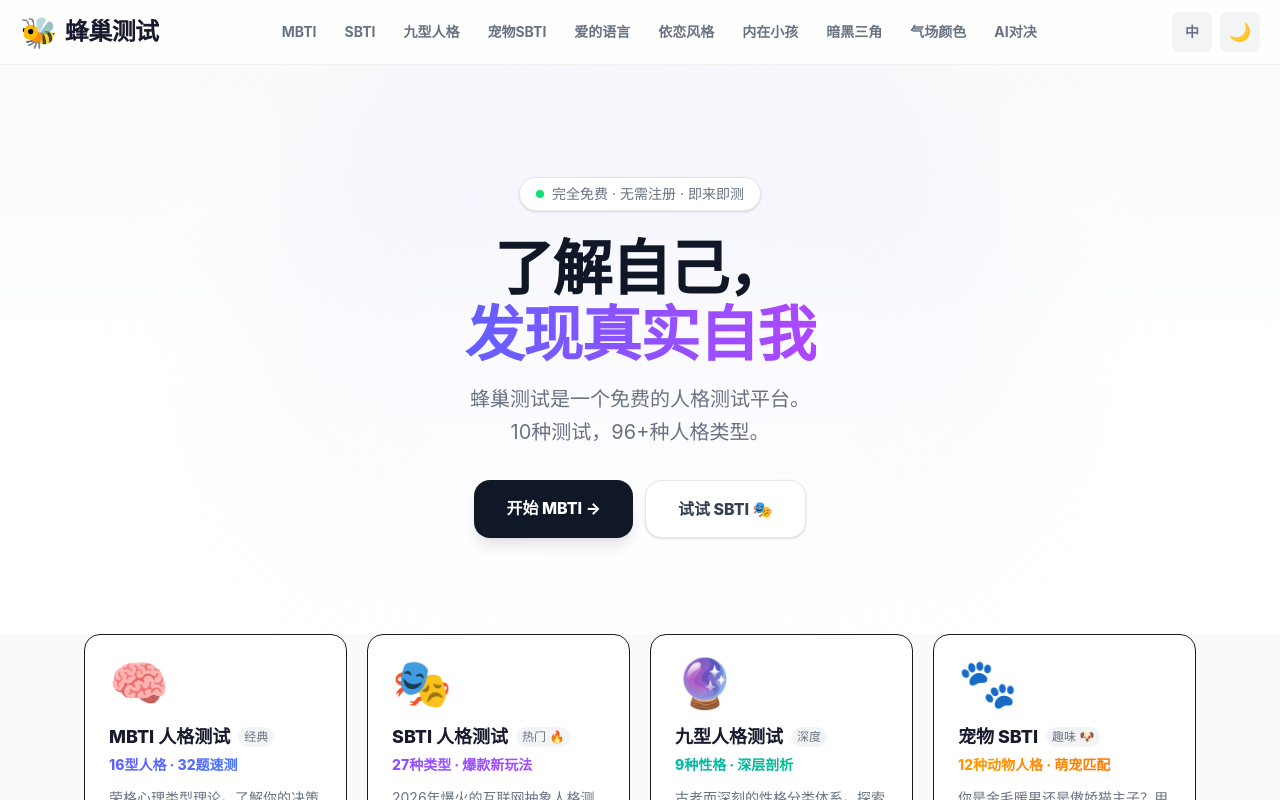
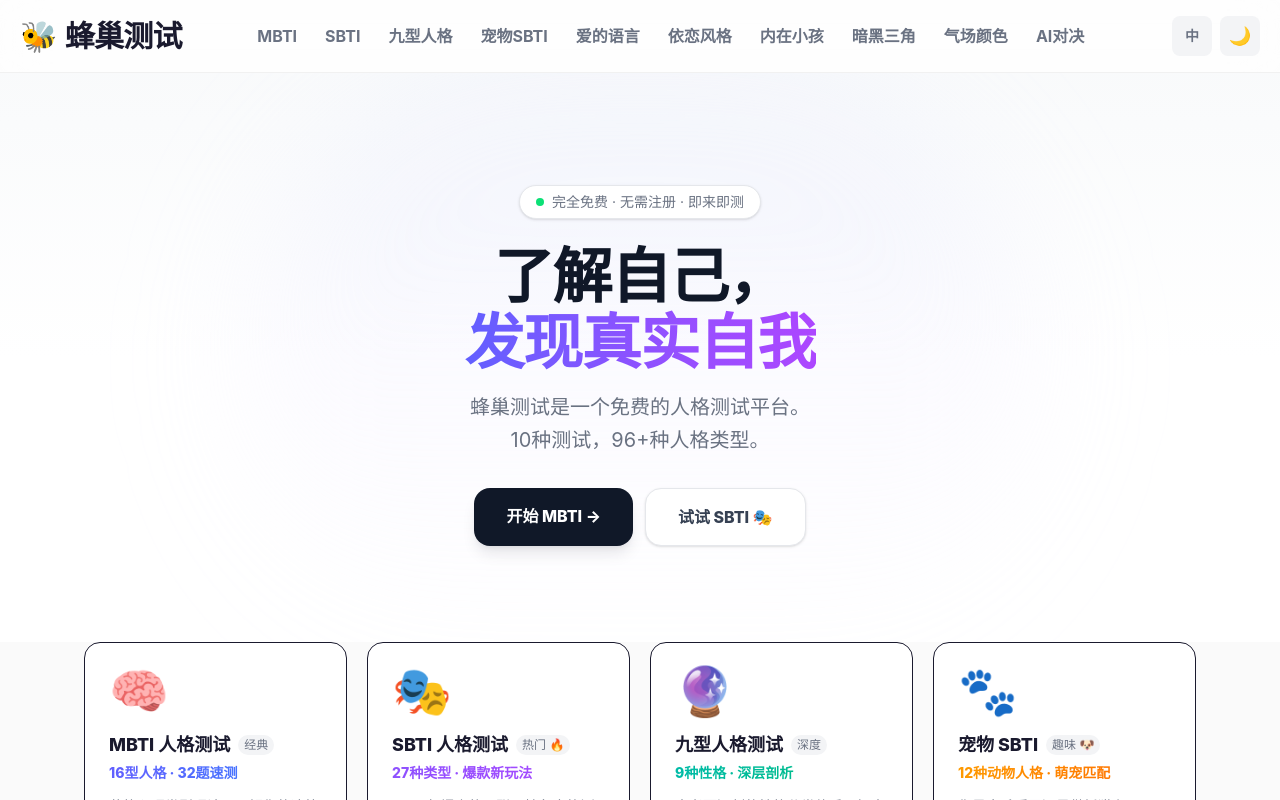
Before and after one commit to dawn-jg/sbti, a Next.js app: page / in a window 1280 px wide. Shown: the top 800 px of the page. Built offline with nearby package versions, Linux system fonts and the light colour scheme.

Commit message:
style: 顶部导航全部加大加粗

```diff
--- a/src/components/Header.tsx
+++ b/src/components/Header.tsx
@@ -34,8 +34,8 @@ export default function Header() {
   if (!mounted) {
     return (
       <header className="sticky top-0 z-50 backdrop-blur-xl bg-white/70 border-b border-black/5">
-        <div className="max-w-7xl mx-auto px-5 h-16 flex items-center justify-between">
-          <Link href="/" className="flex items-center gap-2 font-extrabold text-2xl tracking-tight shrink-0">
+        <div className="max-w-7xl mx-auto px-5 h-18 flex items-center justify-between">
+          <Link href="/" className="flex items-center gap-2 font-extrabold text-3xl tracking-tight shrink-0">
             <span className="text-3xl">🐝</span> 蜂巢测试
           </Link>
           <div className="flex items-center gap-2 ml-3">
@@ -49,12 +49,12 @@ export default function Header() {
 
   return (
     <header className="sticky top-0 z-50 backdrop-blur-xl bg-white/70 dark:bg-gray-950/70 border-b border-black/5 dark:border-white/5">
-      <div className="max-w-7xl mx-auto px-5 h-16 flex items-center justify-between">
-        <Link href="/" className="flex items-center gap-2 font-extrabold text-2xl tracking-tight shrink-0">
+      <div className="max-w-7xl mx-auto px-5 h-18 flex items-center justify-between">
+        <Link href="/" className="flex items-center gap-2 font-extrabold text-3xl tracking-tight shrink-0">
           <span className="text-3xl">🐝</span> 蜂巢测试
         </Link>
 
-        <nav className="hidden lg:flex items-center gap-1 text-sm font-bold overflow-x-auto">
+        <nav className="hidden lg:flex items-center gap-1 text-base font-extrabold overflow-x-auto">
           {links.map(l => (
             <Link key={l.href} href={l.href}
               className="px-3 py-2 rounded-lg text-gray-500 dark:text-gray-400 font-bold hover:bg-gray-100 dark:hover:bg-gray-800 hover:text-gray-900 dark:hover:text-gray-200 transition-colors whitespace-nowrap">
@@ -92,10 +92,10 @@ export default function Header() {
       </div>
 
       {open && (
-        <div className="lg:hidden border-t border-gray-100 dark:border-gray-800 bg-white/90 dark:bg-gray-950/90 backdrop-blur px-5 py-3 flex flex-col gap-1 text-sm font-medium">
+        <div className="lg:hidden border-t border-gray-100 dark:border-gray-800 bg-white/90 dark:bg-gray-950/90 backdrop-blur px-5 py-3 flex flex-col gap-1 text-base font-extrabold">
           {links.map(l => (
             <Link key={l.href} href={l.href} onClick={() => setOpen(false)}
-              className="px-4 py-3 rounded-xl text-base font-bold text-gray-600 dark:text-gray-300 hover:bg-gray-50 dark:hover:bg-gray-800">
+              className="px-4 py-3 rounded-xl text-lg font-extrabold text-gray-600 dark:text-gray-300 hover:bg-gray-50 dark:hover:bg-gray-800">
               {lang === "zh" ? l.labelZh : l.labelEn}
             </Link>
           ))}
```
